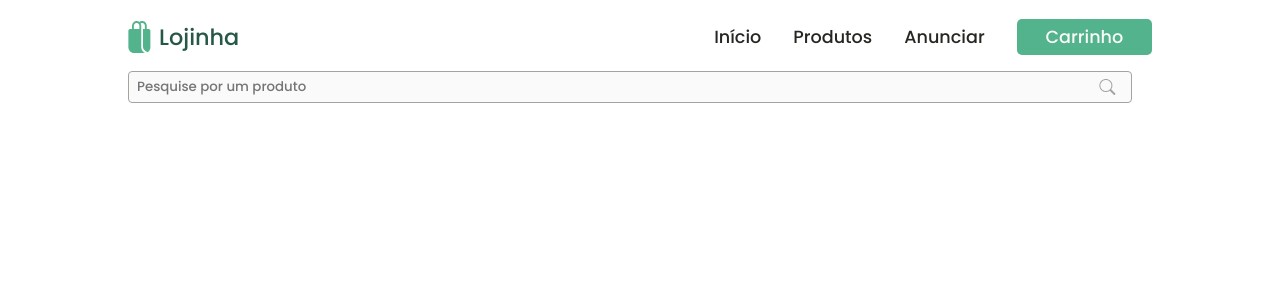
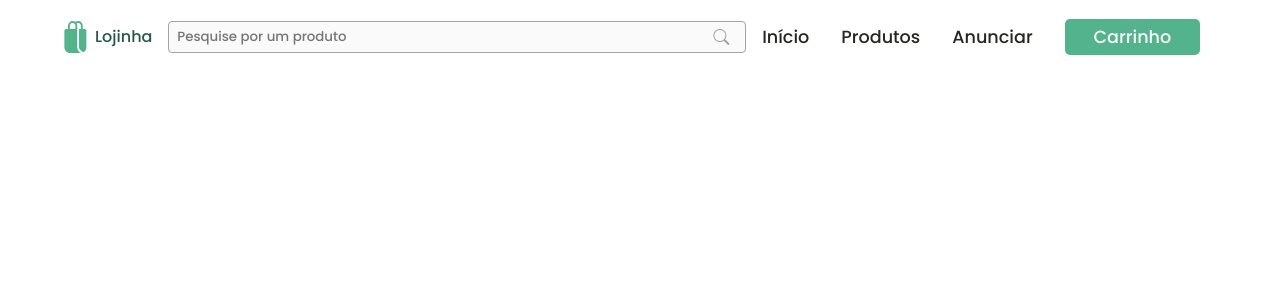
Before and after one commit to kaiocp/virtual-store, a React (Vite) app in the folder Front-End/: page / in a window 1280 px wide. Shown: the top 300 px of the page. Built offline with nearby package versions, Linux system fonts and the light colour scheme.

Commit message:
Responsivo Desktop

```diff
--- a/Front-End/src/components/Header/Header.css
+++ b/Front-End/src/components/Header/Header.css
@@ -19,16 +19,32 @@
     }
 }
 
-@media (min-width: 768px) {
+@media (min-width: 1024px) {
     #menuHamburguer {
         display: none;
     }
     #headerDiv {
-        flex-direction: column;
-        justify-content: flex-end;
+        flex-direction: row-reverse;
+        justify-content: space-between;
+    }
+    #headerEsquerda {
+        width: 90%;
     }
     #navbarDiv {
         display: flex;
+        padding-right: 1rem;
+    }
+    #searchDivDesk {
+        display: flex;
+    }
+    #searchDiv {
+        display: none;
+    }
+    #inputSearch {
+        width: 35rem;
+    }
+    #logoLojinha {
+        font-size: 0.5rem;
     }
 }
 
@@ -77,3 +93,8 @@
     border-radius: 4px;
     padding: 0.1px 0.5rem;
 }
+
+.searchDivDesk {
+    display: none;
+    margin: 0 auto;
+}
--- a/Front-End/src/components/Header/Header.jsx
+++ b/Front-End/src/components/Header/Header.jsx
@@ -11,12 +11,15 @@ export default function Header() {
           <img src={LogoLojinha}/>
           <h1>Lojinha</h1>
         </div>
+        <div className="searchDivDesk" id="searchDivDesk">
+          <Search/>
+        </div>
         <img id="menuHamburguer" src={MenuHamburguer}/>
-      <div className='navbarDiv' id="navbarDiv">
-        <Navbar/>
+        <div className='navbarDiv' id="navbarDiv">
+          <Navbar/>
+        </div>
       </div>
-      </div>
-      <div className="searchDiv">
+      <div className="searchDiv" id="searchDiv">
         <Search/>
       </div>
     </header>
```
